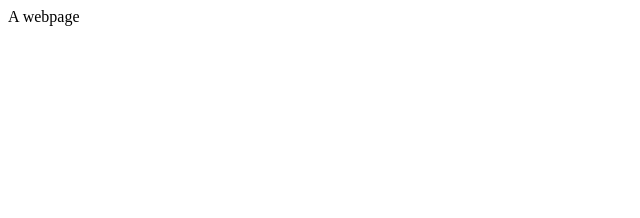
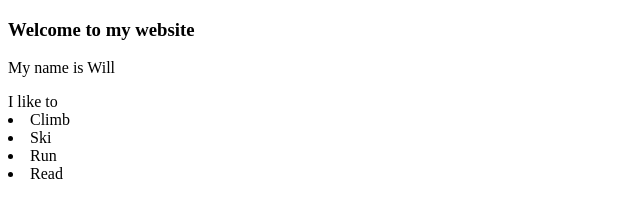
Before and after one commit to willhodgson11/willrhodgson.me, a plain HTML site: page index.html in a window 1280 px wide. Shown: the whole page, without its empty margins (0-640 px from the left). Drawn offline with Linux system fonts and the light colour scheme.

Commit message:
Update index

```diff
--- a/index.html
+++ b/index.html
@@ -4,6 +4,14 @@
         <title>willrhodgson.me</title>
     </head>
     <body>
-        A webpage
+        <h3> Welcome to my website</h3>
+        My name is Will
+        <p></p>
+        I like to
+        <li>Climb</li>
+        <li>Ski</li>
+        <li>Run</li>
+        <li>Read</li>
+
     </body>
 </html>
```
